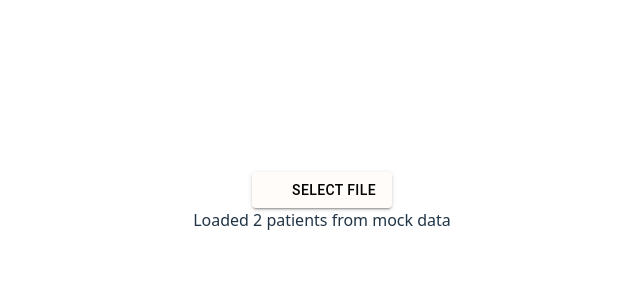
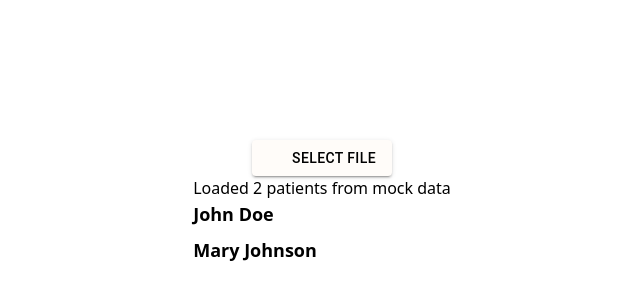
Before and after one commit to Sean-Camay/CPR-POC, a React (Vite) app: page / in a window 1280 px wide. Shown: the part 190-490 px from the top of the page, without its empty margins (318-958 px from the left). Built offline with nearby package versions, Linux system fonts and the light colour scheme; some icons are missing.

Commit message:
playing around with displaying fake data in PatientInformation.tsx

```diff
--- a/src/components/PatientInformation/PatientInformation.tsx
+++ b/src/components/PatientInformation/PatientInformation.tsx
@@ -66,8 +66,15 @@ export const PatientInformation = () => {
   return (
     <div>
       {mockData && (
-        <div className='mb-4'>
+        <div className='mb-4 text-black'>
           <p>Loaded {mockData.patients.length} patients from mock data</p>
+          {mockData.patients.map((patient) => (
+            <div key={patient.id} className='mb-2'>
+              <h2 className='text-lg font-bold'>
+                {patient.firstName} {patient.lastName}
+              </h2>
+            </div>
+          ))}
         </div>
       )}
     </div>
```
